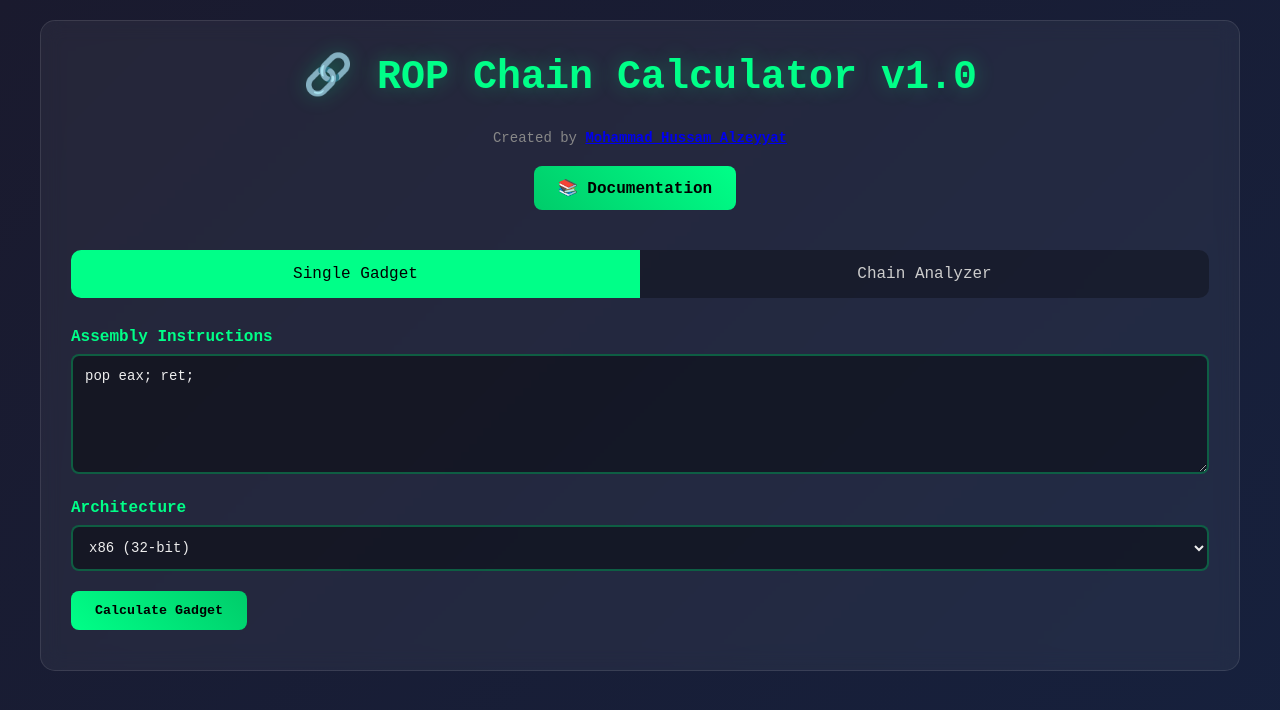
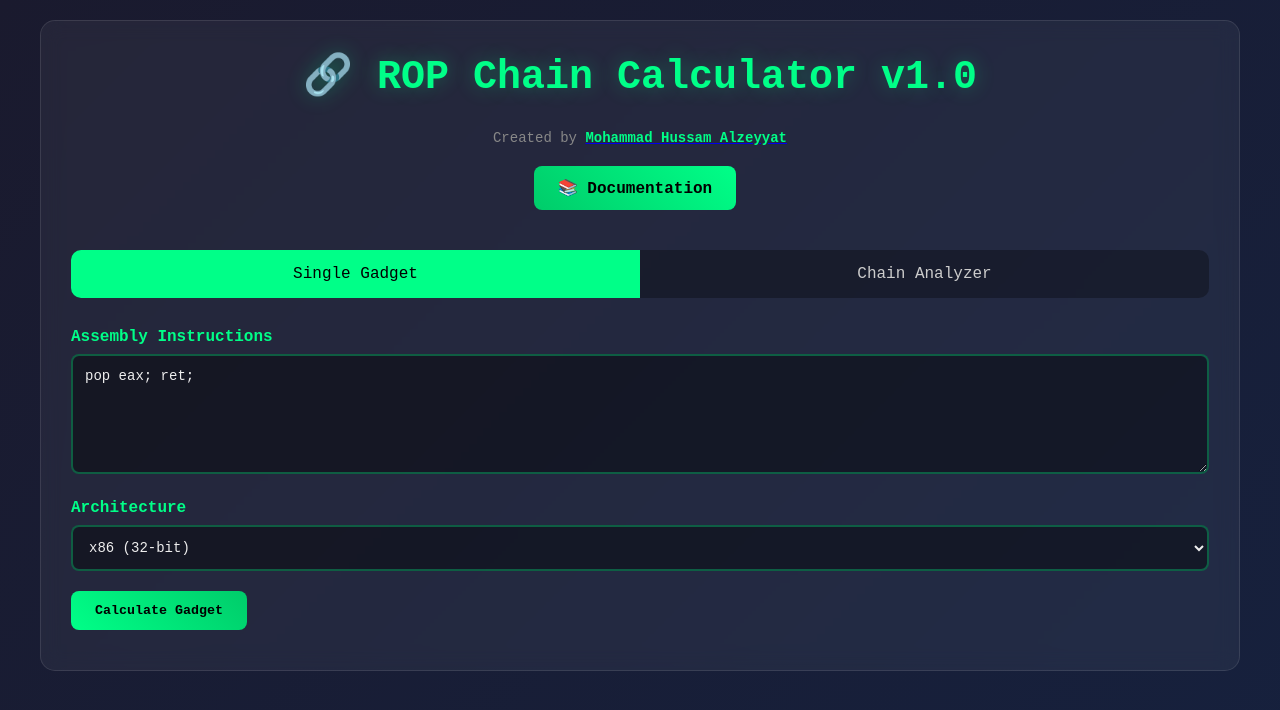
Before and after one commit to mhzcyber/mhzcyber.github.io, a Jekyll site: the page rop-calculator/index.html, which Jekyll copies as it is, in a window 1280 px wide. Shown: the top 710 px of the page. Built offline with Jekyll 4.4.1, drawn with Linux system fonts in a browser that asks for light colours.

Commit message:
Update index.html

```diff
--- a/rop-calculator/index.html
+++ b/rop-calculator/index.html
@@ -253,7 +253,7 @@
     <div class="container">
         <h1>🔗 ROP Chain Calculator v1.0</h1>
         <div style="text-align: center; margin-bottom: 20px; color: #888; font-size: 14px;">
-            Created by <strong style="color: #00ff88;"><a href="https://www.linkedin.com/in/mhzcyber/" target="_blank">Mohammad Hussam Alzeyyat</a></strong>
+            Created by <a href="https://www.linkedin.com/in/mhzcyber/" target="_blank"><strong style="color: #00ff88;">Mohammad Hussam Alzeyyat</strong></a>
         </div>
         <div style="text-align: center; margin-bottom: 30px;">
             <a href="https://the-science-of-hacking.com/rop-calculator/doc.html" target="_blank" class="button" style="background: linear-gradient(45deg, #00cc6a, #00ff88); color: #000; text-decoration: none; display: inline-block;">📚 Documentation</a>
```
